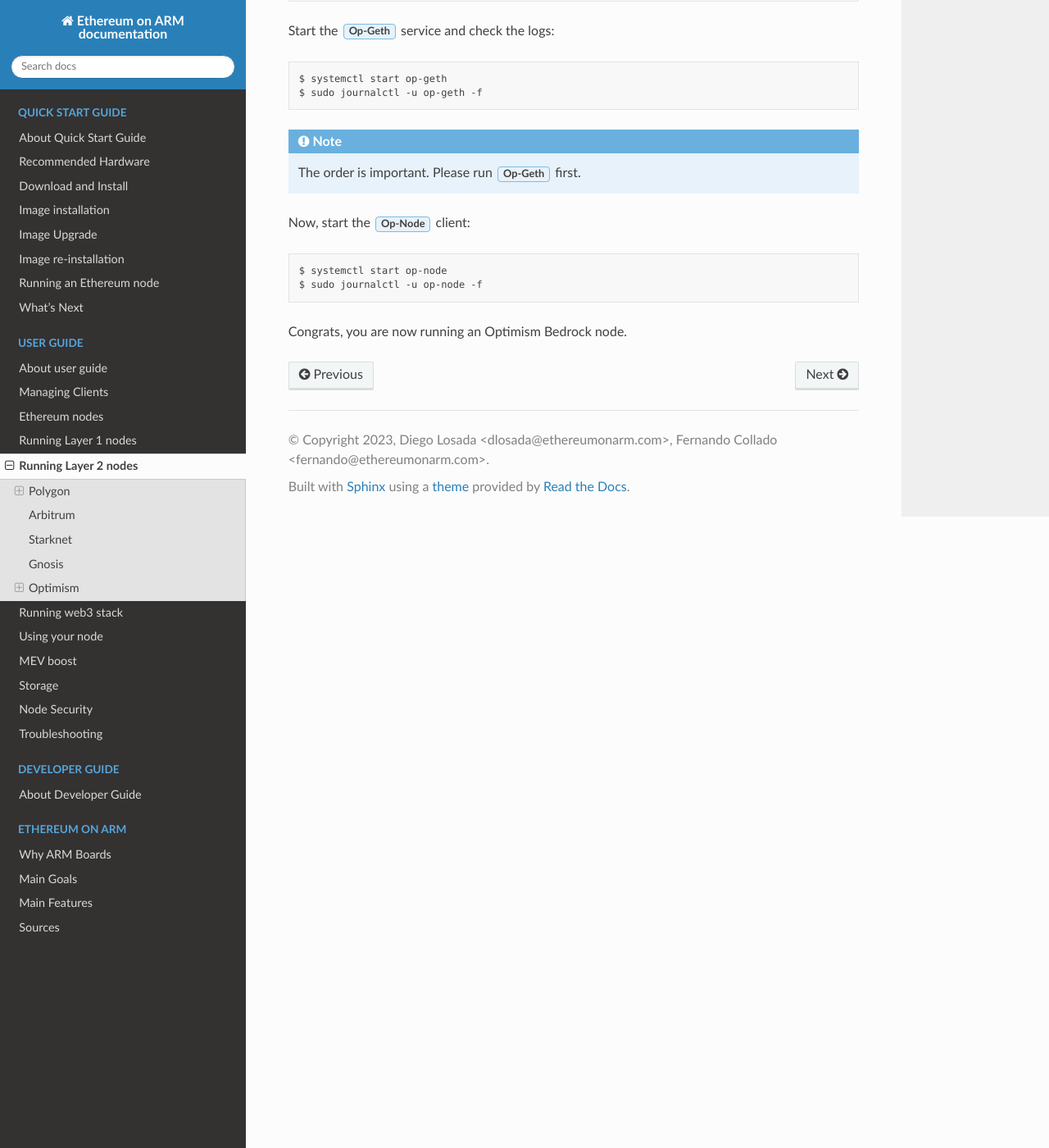
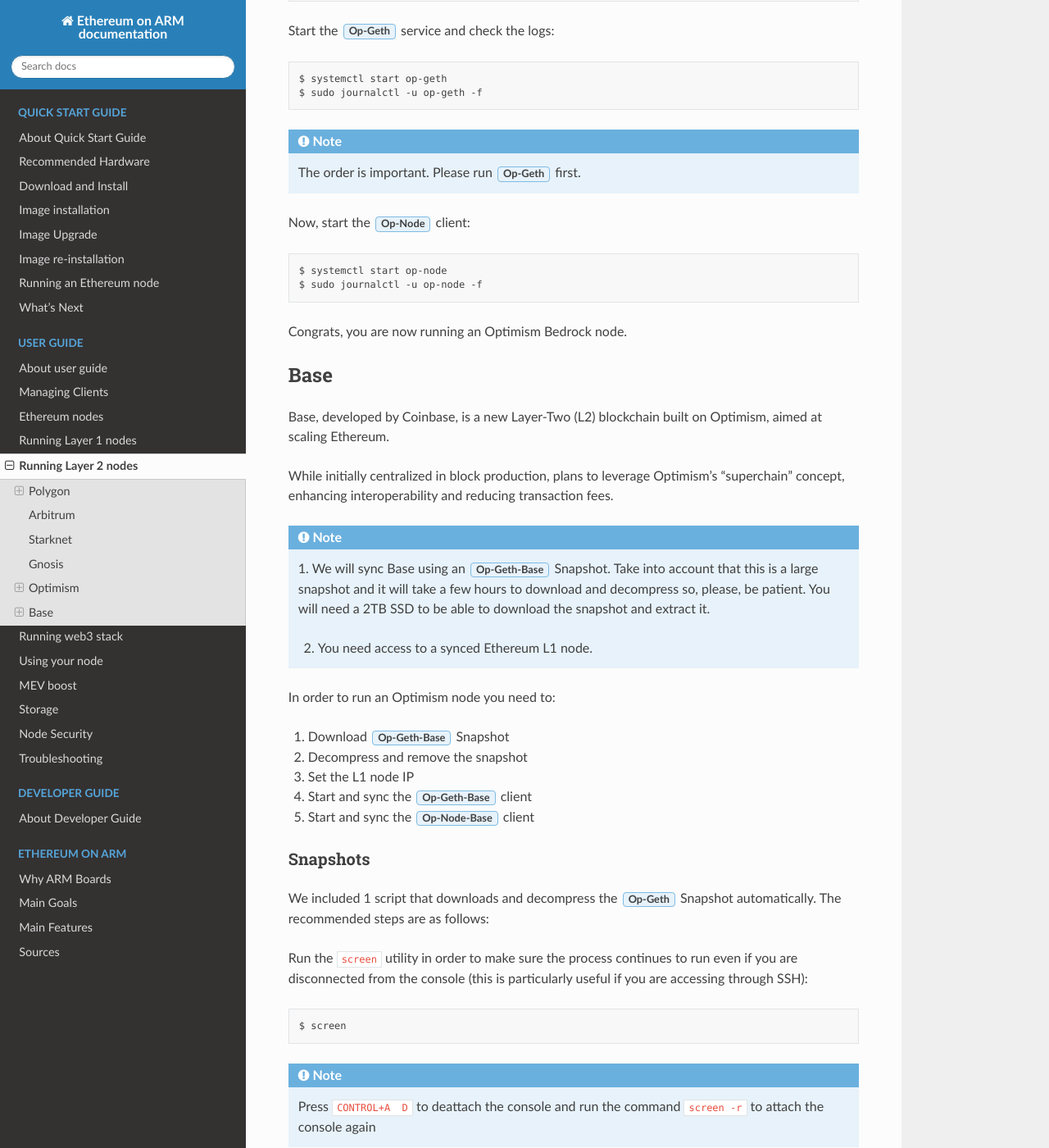
Before and after one commit to EOA-Blockchain-Labs/ethereumonarm, a Sphinx documentation site: the page built from docs/user-guide/running-l2-clients.rst, in a window 1280 px wide and 1400 px high, scrolled down 5814 px. Shown: the whole window at 82% size. Built offline with Sphinx 7.4.7 and the Read the Docs theme 2.0.0, drawn with Linux system fonts in a browser that asks for light colours; some of the changed text lies outside the part shown.

Commit message:
added packages and doc support for Base

```diff
--- a/docs/user-guide/running-l2-clients.rst
+++ b/docs/user-guide/running-l2-clients.rst
@@ -279,3 +279,85 @@
   sudo journalctl -u op-node -f
 
 Congrats, you are now running an Optimism Bedrock node.
+
+Base
+----
+
+Base, developed by Coinbase, is a new Layer-Two (L2) blockchain built on Optimism, aimed at scaling Ethereum.
+
+While initially centralized in block production, plans to leverage Optimism's "superchain" concept,
+enhancing interoperability and reducing transaction fees.
+
+.. note::
+
+  1. We will sync Base using an :guilabel:`Op-Geth-Base` Snapshot. Take into account that this is a large snapshot and
+  it will take a few hours to download and decompress so, please, be patient. You will need a 2TB SSD to be able to
+  download the snapshot and extract it.
+
+  2. You need access to a synced Ethereum L1 node.
+
+In order to run an Optimism node you need to:
+
+1. Download :guilabel:`Op-Geth-Base` Snapshot
+2. Decompress and remove the snapshot
+3. Set the L1 node IP
+4. Start and sync the :guilabel:`Op-Geth-Base` client
+5. Start and sync the :guilabel:`Op-Node-Base` client
+
+Snapshots
+~~~~~~~~~
+
+We included 1 script that downloads and decompress the :guilabel:`Op-Geth` Snapshot automatically. The recommended steps are as follows:
+
+Run the ``screen`` utility in order to make sure the process continues to run even if you are
+disconnected from the console (this is particularly useful if you are accessing through SSH):
+
+.. prompt:: bash $
+
+  screen
+
+.. note::
+  Press ``CONTROL+A  D`` to deattach the console and run the command ``screen -r`` to attach the console again
+
+Once inside screen, run the download script as the ``ethereum`` user:
+
+.. prompt:: bash $
+
+  op-geth-base-preinstall
+
+This will download the :guilabel:`Op-Geth-Base` snapshot. Once downloaded it will be decompressed into the
+correct directory.
+
+Clients
+~~~~~~~
+
+Set the synced IP L1 ethereum node:
+
+.. prompt:: bash $
+
+  sudo sed -i "s/changeme/YOUR_IP/" /etc/ethereum/op-node-base.conf
+
+For example:
+
+.. prompt:: bash $
+
+  sudo sed -i "s/changeme/192.168.0.10/" /etc/ethereum/op-node-base.conf
+
+Start the :guilabel:`Op-Geth-Base` service and check the logs:
+
+.. prompt:: bash $
+
+  sudo systemctl start op-geth-base
+  sudo journalctl -u op-geth-base -f
+
+.. note::
+  The order is important. Please run :guilabel:`Op-Geth-Base` first.
+
+Now, start the :guilabel:`Op-Node-Base` client:
+
+.. prompt:: bash $
+
+  sudo systemctl start op-node-base
+  sudo journalctl -u op-node-base -f
+
+Congrats, you are now running a Base node.
```
Also changed, not shown: 27 other files.
